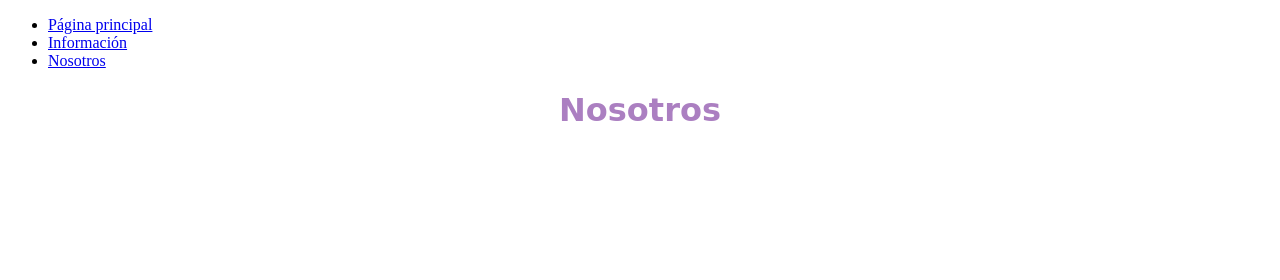
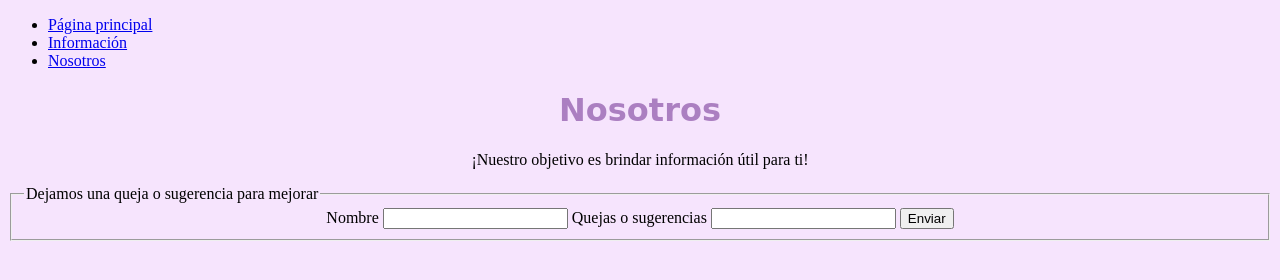
Before and after one commit to Jime-lobeth/Dada-y-Jime, a plain HTML site: page Página en Pareja/nosotros.html in a window 1280 px wide. Drawn offline with Linux system fonts and the light colour scheme.

Commit message:
Avance pagina nosotros

```diff
--- a/Página en Pareja/nosotros.html
+++ b/Página en Pareja/nosotros.html
@@ -6,14 +6,24 @@
 </head>
 
 <body>
-
+		<body style="background-color: #F6E4FD">
 	<nav class="menu">
 		<ul>
 		<li><a href="index.html">Página principal</a></li>
 		<li><a href="Información.html">Información</a></li>
 		<li><a href="Nosotros.html" target="_blank">Nosotros</a></li>
 		</ul>
-</nav>
+	</nav>
 		<center><h1>Nosotros</h1><center>
+	<p> ¡Nuestro objetivo es brindar información útil para ti! </p>
+
+	<fieldset>
+		<legend>Dejamos una queja o sugerencia para mejorar</legend>
+		<label for="nombre" accesskey="N">Nombre</label>
+		<input type="text" id="nombre">
+		<label for="quejas o sugerencias">Quejas o sugerencias</label>
+		<input type="text" id="quejas o sugerencias">
+		<button>Enviar</button>
+	</fieldset>
 </body>
 </html>
```
